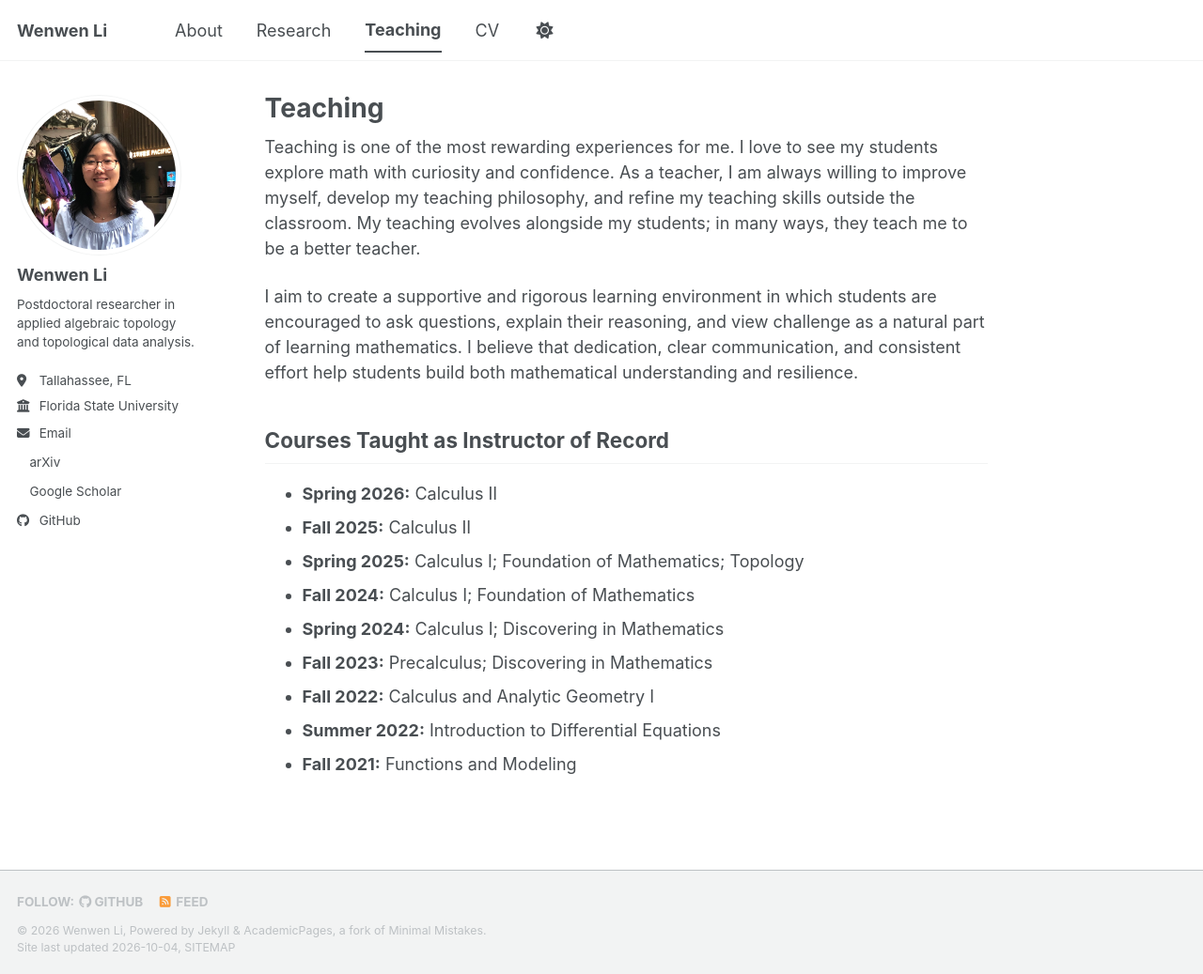
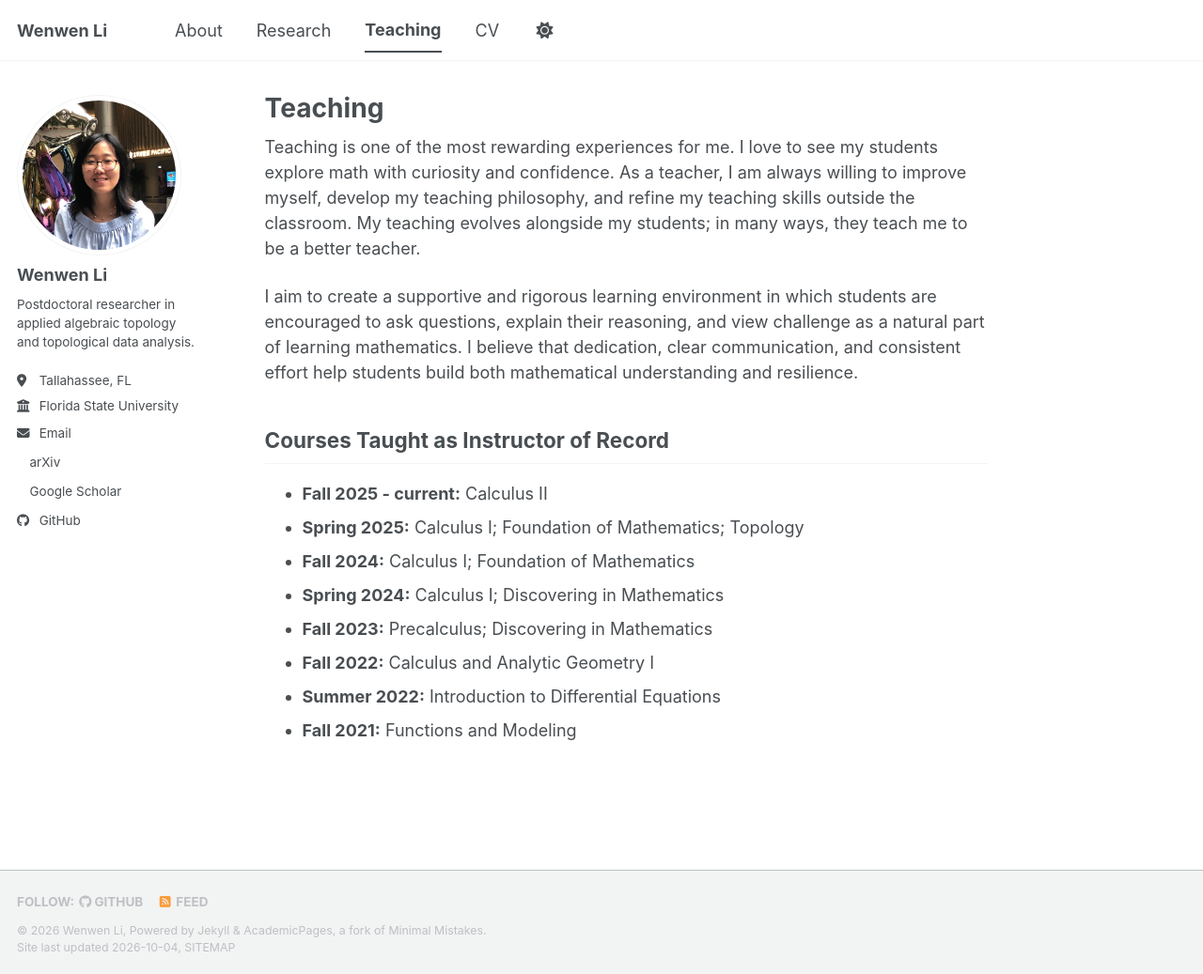
Before and after one commit to ajmaths/ajmaths.github.io, a Jekyll site: the page built from _pages/teaching.html, in a window 1280 px wide and 1037 px high. Shown: the whole window at 94% size. Built offline with Jekyll 4.4.1, drawn with Linux system fonts in a browser that asks for light colours; a style sheet for code colours, icons or effects is not loaded.

Commit message:
Update teaching schedule for Fall 2025

```diff
--- a/_pages/teaching.html
+++ b/_pages/teaching.html
@@ -15,8 +15,7 @@ I aim to create a supportive and rigorous learning environment in which students
 <h2>Courses Taught as Instructor of Record</h2>
 
 <ul>
-  <li><strong>Spring 2026:</strong> Calculus II</li>
-  <li><strong>Fall 2025:</strong> Calculus II</li>
+  <li><strong>Fall 2025 - current:</strong> Calculus II</li>
   <li><strong>Spring 2025:</strong> Calculus I; Foundation of Mathematics; Topology</li>
   <li><strong>Fall 2024:</strong> Calculus I; Foundation of Mathematics</li>
   <li><strong>Spring 2024:</strong> Calculus I; Discovering in Mathematics</li>
```
